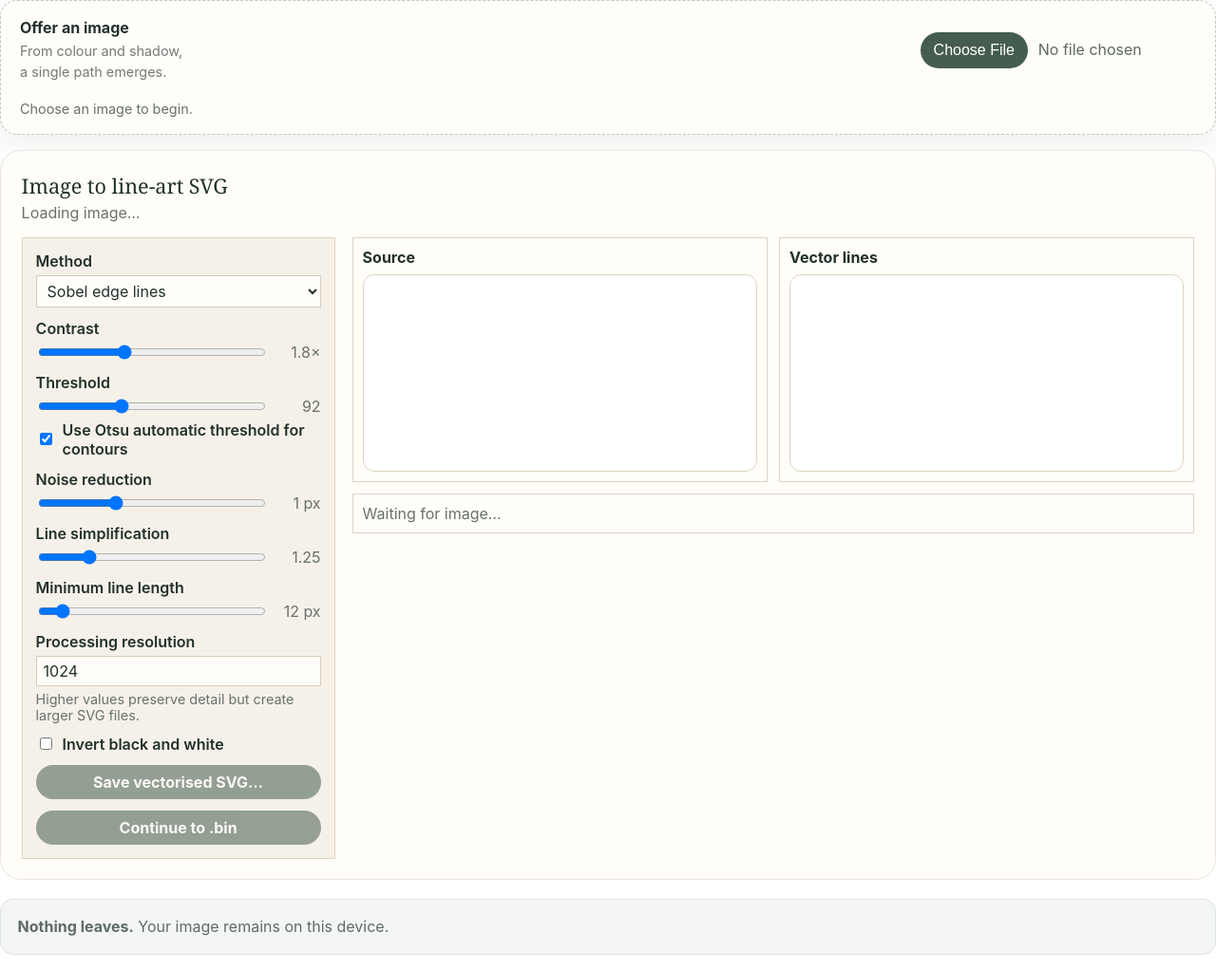
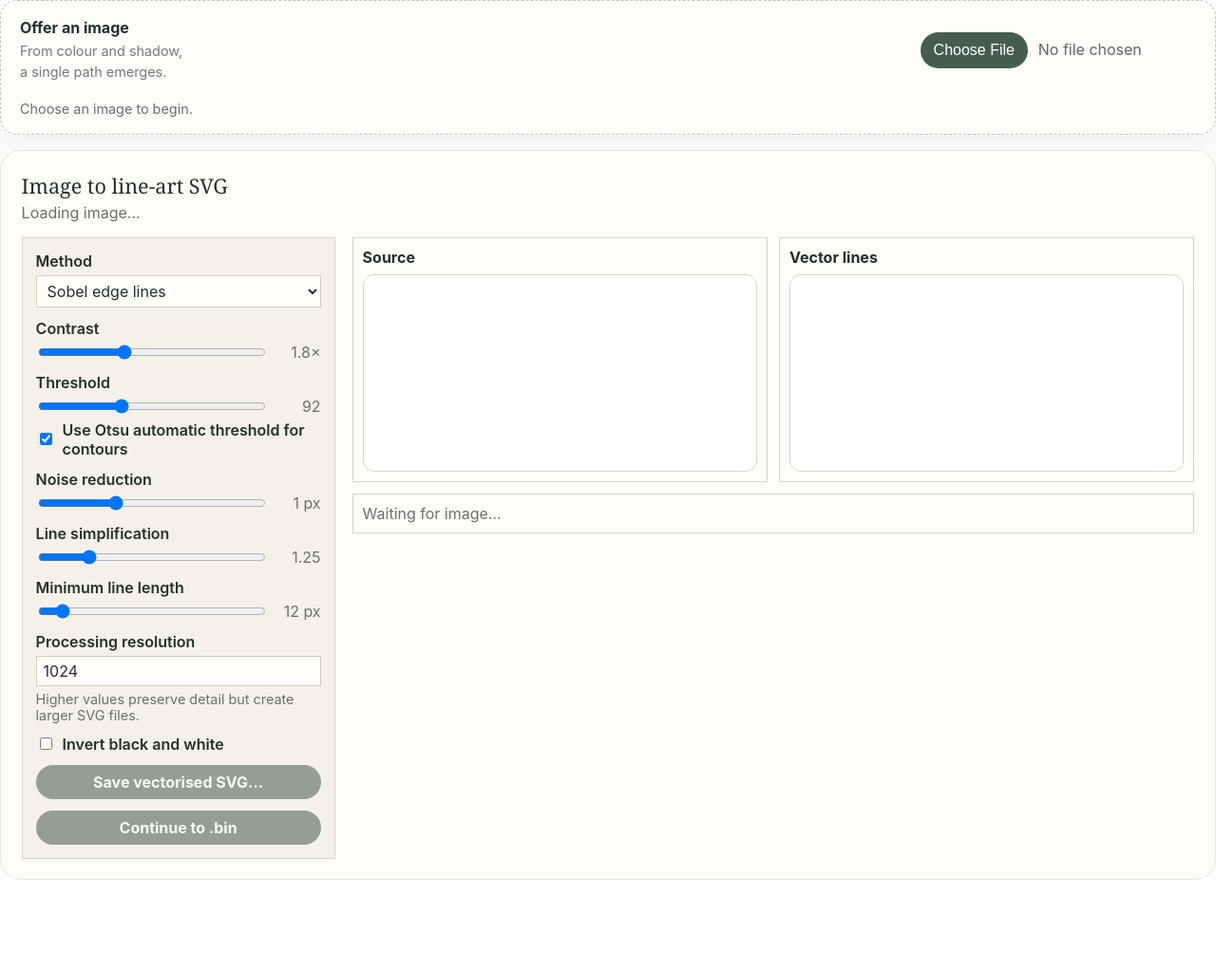
Before and after one commit to kitty-crow/sandsara-track-viewer, a website with bundled scripts: page web/parts/img2svg.html in a window 1280 px wide. Shown: the whole page at 95% size. After the commit the page ends 927 px from the top, so only its background shows below. Built offline with nearby package versions, Linux system fonts and the light colour scheme.

Commit message:
Remove embedded privacy callout

```diff
--- a/web/parts/img2svg.html
+++ b/web/parts/img2svg.html
@@ -27,7 +27,6 @@
       </section>
     </section>
     <section class="tool-frame"><div id="app" aria-live="polite"></div></section>
-    <p class="privacy-note"><strong>Nothing leaves.</strong> Your image remains on this device.</p>
   </main>
   <script type="module" src="../assets/site/theme.js"></script>
   <script type="module" src="../assets/site/embed.js"></script>
```
